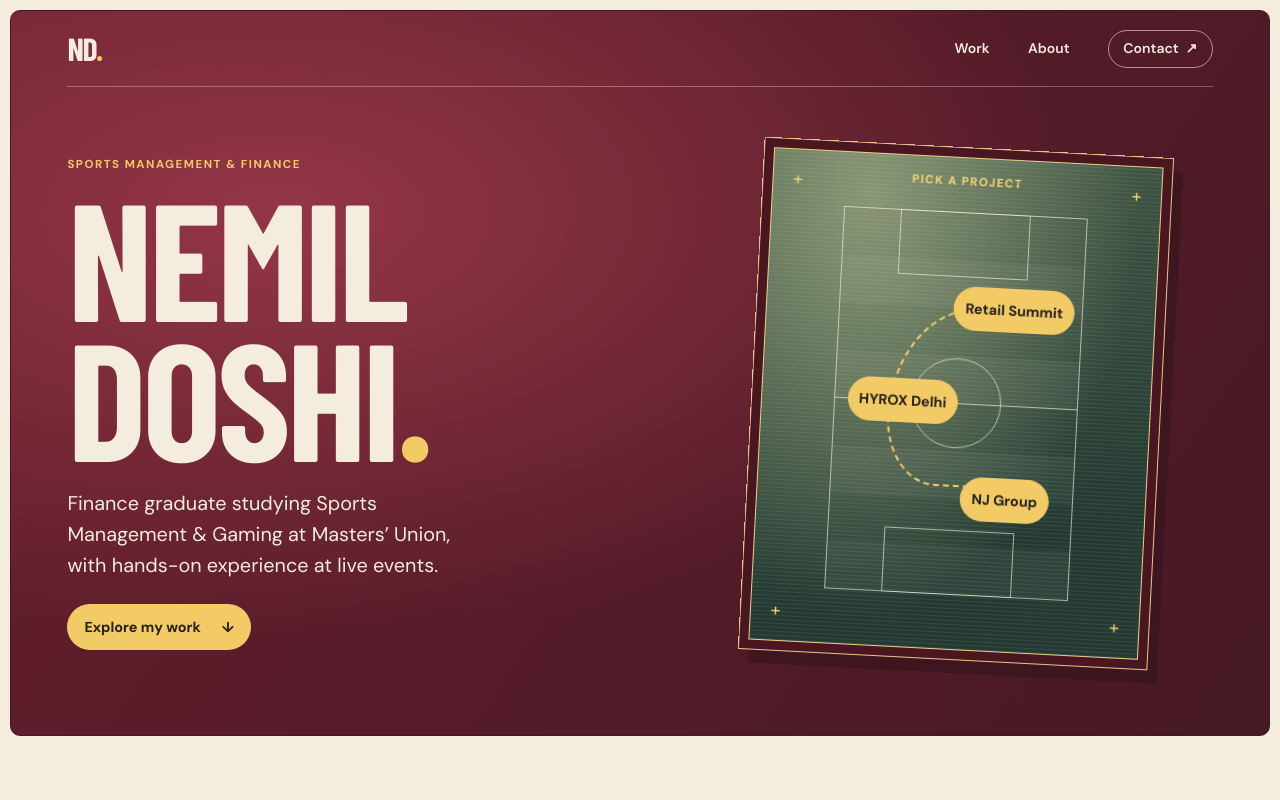
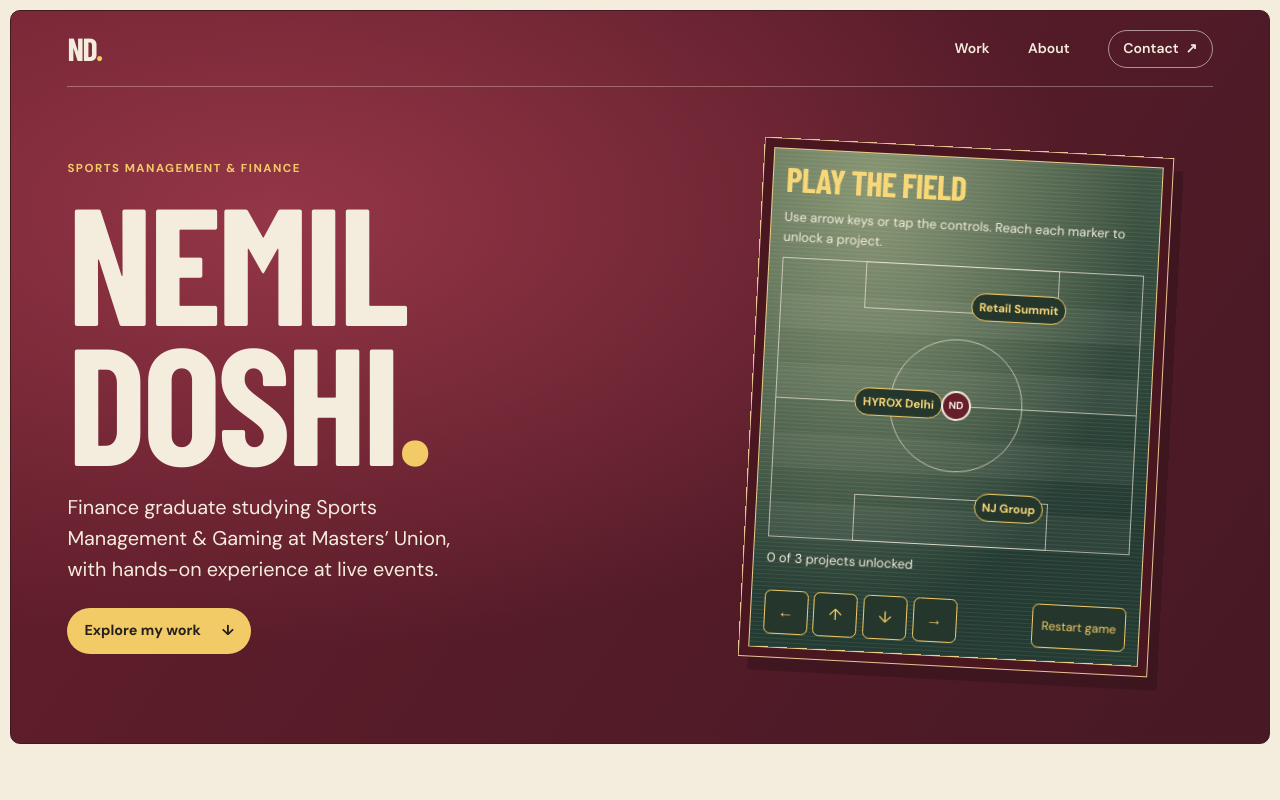
Before and after one commit to NemilDoshi/nemildoshi.github.io, a plain HTML site: page index.html in a window 1280 px wide. Shown: the top 800 px of the page. Drawn offline with nearby package versions, Linux system fonts and the light colour scheme; a web font is replaced by a local one.

Commit message:
Add a playable portfolio field game

```diff
--- a/index.html
+++ b/index.html
@@ -7,8 +7,8 @@
   <meta name="description" content="Nemil Doshi’s portfolio of event operations and finance experience.">
   <meta name="theme-color" content="#671e2c">
   <title>Nemil Doshi · Portfolio</title>
-  <link rel="stylesheet" href="./styles.css?v=2">
-  <script src="./site.js?v=2" defer></script>
+  <link rel="stylesheet" href="./styles.css?v=3">
+  <script src="./site.js?v=3" defer></script>
 </head>
 <body id="top">
   <a class="skip" href="#work">Skip to work</a>
@@ -29,23 +29,39 @@
           <p class="intro">Finance graduate studying Sports Management &amp; Gaming at Masters’ Union, with hands-on experience at live events.</p>
           <a class="button button-gold" href="#work">Explore my work <span aria-hidden="true">↓</span></a>
         </div>
-        <nav class="poster" aria-label="Explore selected work on the field">
+        <section class="poster" id="field-game" aria-labelledby="field-title">
           <div class="poster-inner">
-            <span class="poster-cross cross-tl" aria-hidden="true">+</span><span class="poster-cross cross-tr" aria-hidden="true">+</span>
-            <p class="pitch-caption">Pick a project</p>
-            <div class="pitch">
-              <div class="pitch-half"></div>
-              <div class="pitch-center"></div>
-              <div class="pitch-box pitch-box-top"></div>
-              <div class="pitch-box pitch-box-bottom"></div>
-              <div class="pitch-route"></div>
-              <a class="pitch-link pitch-link-summit" href="#retail-summit">Retail Summit</a>
-              <a class="pitch-link pitch-link-hyrox" href="#hyrox">HYROX Delhi</a>
-              <a class="pitch-link pitch-link-nj" href="#nj-group">NJ Group</a>
+            <h2 class="pitch-caption" id="field-title">Play the field</h2>
+            <p class="game-help" id="game-help">Use arrow keys or tap the controls. Reach each marker to unlock a project.</p>
+            <div class="pitch" tabindex="0" role="group" aria-label="Playing field" aria-describedby="game-help">
+              <div class="pitch-half" aria-hidden="true"></div>
+              <div class="pitch-center" aria-hidden="true"></div>
+              <div class="pitch-box pitch-box-top" aria-hidden="true"></div>
+              <div class="pitch-box pitch-box-bottom" aria-hidden="true"></div>
+              <div class="game-stop" data-column="3" data-row="0">
+                <span class="game-locked">Retail Summit</span>
+                <a class="pitch-link" href="#retail-summit" hidden>Retail Summit</a>
+              </div>
+              <div class="game-stop" data-column="1" data-row="2">
+                <span class="game-locked">HYROX Delhi</span>
+                <a class="pitch-link" href="#hyrox" hidden>HYROX Delhi</a>
+              </div>
+              <div class="game-stop" data-column="3" data-row="4">
+                <span class="game-locked">NJ Group</span>
+                <a class="pitch-link" href="#nj-group" hidden>NJ Group</a>
+              </div>
+              <span class="game-player" aria-hidden="true">ND</span>
             </div>
-            <span class="poster-cross cross-bl" aria-hidden="true">+</span><span class="poster-cross cross-br" aria-hidden="true">+</span>
+            <p class="game-status" role="status">0 of 3 projects unlocked</p>
+            <div class="game-controls" role="group" aria-label="Move player">
+              <button type="button" data-move="ArrowLeft" aria-label="Move left">←</button>
+              <button type="button" data-move="ArrowUp" aria-label="Move up">↑</button>
+              <button type="button" data-move="ArrowDown" aria-label="Move down">↓</button>
+              <button type="button" data-move="ArrowRight" aria-label="Move right">→</button>
+              <button type="button" class="game-reset">Restart game</button>
+            </div>
           </div>
-        </nav>
+        </section>
       </section>
     </div>
 
--- a/site.js
+++ b/site.js
@@ -16,6 +16,63 @@ projectLinks.forEach((link) => {
   });
 });
 openLinkedProject();
+
+const game = document.querySelector('#field-game');
+const player = game.querySelector('.game-player');
+const gameStatus = game.querySelector('.game-status');
+const stops = Array.from(game.querySelectorAll('.game-stop'));
+const directions = {
+  ArrowLeft: [-1, 0],
+  ArrowUp: [0, -1],
+  ArrowDown: [0, 1],
+  ArrowRight: [1, 0],
+};
+let column = 2;
+let row = 2;
+
+function showPlayer() {
+  player.style.setProperty('--column', column);
+  player.style.setProperty('--row', row);
+}
+
+function movePlayer(direction) {
+  const [horizontal, vertical] = directions[direction];
+  column = Math.max(0, Math.min(4, column + horizontal));
+  row = Math.max(0, Math.min(4, row + vertical));
+  showPlayer();
+
+  const stop = stops.find(({ dataset }) => Number(dataset.column) === column && Number(dataset.row) === row);
+  player.classList.toggle('on-marker', Boolean(stop));
+  if (!stop) return;
+
+  const link = stop.querySelector('a');
+  if (!link.hidden) return;
+
+  stop.querySelector('.game-locked').hidden = true;
+  link.hidden = false;
+  const unlocked = stops.filter((marker) => !marker.querySelector('a').hidden).length;
+  gameStatus.textContent = `${link.textContent} unlocked. ${unlocked} of ${stops.length} projects unlocked.`;
+}
+
+game.addEventListener('keydown', (event) => {
+  if (!Object.hasOwn(directions, event.key) || event.altKey || event.metaKey || event.ctrlKey) return;
+  event.preventDefault();
+  movePlayer(event.key);
+});
+game.querySelectorAll('[data-move]').forEach((button) => {
+  button.addEventListener('click', () => movePlayer(button.dataset.move));
+});
+game.querySelector('.game-reset').addEventListener('click', () => {
+  column = 2;
+  row = 2;
+  showPlayer();
+  player.classList.remove('on-marker');
+  stops.forEach((stop) => {
+    stop.querySelector('.game-locked').hidden = false;
+    stop.querySelector('a').hidden = true;
+  });
+  gameStatus.textContent = `0 of ${stops.length} projects unlocked`;
+});
 
 const checklist = document.querySelector('#race-checklist');
 const items = Array.from(checklist.querySelectorAll('input[type="checkbox"]'));
--- a/styles.css
+++ b/styles.css
@@ -105,7 +105,6 @@ section, footer { scroll-margin-top: 1rem; }
 .poster {
   width: min(100%, 410px);
   justify-self: center;
-  aspect-ratio: 4 / 5;
   padding: 9px;
   border: 1px solid #e7c393;
   background: #4a1721;
@@ -114,11 +113,9 @@ section, footer { scroll-margin-top: 1rem; }
 }
 .poster-inner {
   width: 100%;
-  height: 100%;
-  position: relative;
   display: grid;
-  place-items: center;
-  overflow: hidden;
+  gap: .65rem;
+  padding: .8rem;
   border: 1px solid #eacf8b;
   color: #f8d777;
   background:
@@ -126,15 +123,9 @@ section, footer { scroll-margin-top: 1rem; }
     radial-gradient(ellipse at 25% 8%, #889674, transparent 66%),
     linear-gradient(162deg, #485d49, #233b33 75%);
 }
-.poster-cross { position: absolute; font-size: 1.15rem; }
-.cross-tl { top: 3%; left: 5%; }
-.cross-tr { top: 3%; right: 5%; }
-.cross-bl { bottom: 3%; left: 5%; }
-.cross-br { bottom: 3%; right: 5%; }
 .pitch {
   position: relative;
-  width: 63%;
-  height: 78%;
+  height: clamp(190px, 24vw, 280px);
   border: 1px solid #f4eddda8;
   background: repeating-linear-gradient(0deg, #f4eddd0d 0 12.5%, transparent 12.5% 25%);
 }
@@ -152,47 +143,69 @@ section, footer { scroll-margin-top: 1rem; }
 .pitch-box { position: absolute; left: 23%; width: 54%; height: 17%; border: 1px solid #f4eddda8; }
 .pitch-box-top { top: -1px; }
 .pitch-box-bottom { bottom: -1px; }
-.pitch-route {
+.pitch-caption {
+  font-size: 2.15rem;
+  line-height: 1;
+}
+.game-help, .game-status { font-size: .81rem; color: var(--paper); }
+.game-status { min-height: 2.5em; }
+.game-stop, .game-player {
   position: absolute;
-  left: 22%;
-  top: 25%;
-  width: 56%;
-  height: 47%;
-  border: 2px dashed var(--gold);
-  border-right: 0;
-  border-bottom-left-radius: 39%;
-  border-top-left-radius: 65%;
+  left: calc(18% + var(--column, 2) * 16%);
+  top: calc(14% + var(--row, 2) * 18%);
+  translate: -50% -50%;
 }
-.pitch-caption {
-  position: absolute;
-  top: 3%;
-  font-size: .72rem;
+.game-stop[data-column="1"] { --column: 1; }
+.game-stop[data-column="3"] { --column: 3; }
+.game-stop[data-row="0"] { --row: 0; }
+.game-stop[data-row="4"] { --row: 4; }
+.game-locked, .pitch-link {
+  display: block;
+  padding: .25rem .45rem;
+  border: 1px solid var(--gold);
+  border-radius: 99px;
+  font-size: .73rem;
   font-weight: 700;
-  letter-spacing: .12em;
-  text-transform: uppercase;
+  white-space: nowrap;
 }
-.pitch-link {
-  position: absolute;
+.game-locked { background: #25372d; }
+.pitch-link { color: var(--ink); background: var(--gold); text-decoration: underline; }
+.game-locked[hidden], .pitch-link[hidden] { display: none; }
+.pitch-link:hover, .pitch-link:focus-visible { background: var(--paper); }
+.game-player {
+  display: grid;
+  place-items: center;
+  width: 30px;
+  height: 30px;
+  border: 2px solid var(--paper);
+  border-radius: 50%;
+  background: var(--burgundy);
+  color: var(--paper);
+  font-size: .65rem;
+  font-weight: 800;
+  pointer-events: none;
+}
+.game-player.on-marker { translate: -50% -115%; }
+.game-controls { display: flex; flex-wrap: wrap; gap: .35rem; }
+.game-controls button {
   display: inline-flex;
   align-items: center;
   justify-content: center;
+  min-width: 44px;
   min-height: 44px;
-  padding: .3rem .65rem;
+  padding: .25rem .55rem;
   border: 1px solid var(--gold);
-  border-radius: 99px;
-  translate: -50% -50%;
+  border-radius: .4rem;
+  background: #25372d;
+  color: var(--gold);
+  cursor: pointer;
+  touch-action: manipulation;
+}
+.game-controls button:hover, .game-controls button:active {
   color: var(--ink);
   background: var(--gold);
-  font-size: clamp(.73rem, 1.3vw, .9rem);
-  font-weight: 700;
-  text-decoration: none;
-  white-space: nowrap;
 }
-.pitch-link:hover, .pitch-link:focus-visible { background: var(--paper); }
-.pitch-link:focus-visible { outline-color: var(--paper); }
-.pitch-link-summit { left: 72%; top: 25%; }
-.pitch-link-hyrox { left: 28%; top: 50%; }
-.pitch-link-nj { left: 72%; top: 75%; }
+.game-controls .game-reset { margin-left: auto; font-size: .76rem; }
 .work-list details:target { box-shadow: inset 3px 0 var(--burgundy); }
 
 .work { padding-block: clamp(3rem, 7vw, 6rem); }
@@ -294,7 +307,7 @@ h2 { font-size: clamp(3.7rem, 8vw, 7.5rem); }
   .header-contact { padding: .35rem .65rem; }
   .hero { grid-template-columns: 1fr; gap: 2.15rem; padding-block: 2.5rem 2.8rem; }
   .hero h1 { font-size: clamp(5rem, 20vw, 7.5rem); }
-  .poster { width: min(73%, 310px); aspect-ratio: 1; }
+  .poster { width: min(100%, 410px); transform: none; animation: none; }
   .about-grid, .concept { grid-template-columns: 1fr; gap: 1.5rem; }
   .about h2 br { display: none; }
   .work-list summary {
```
